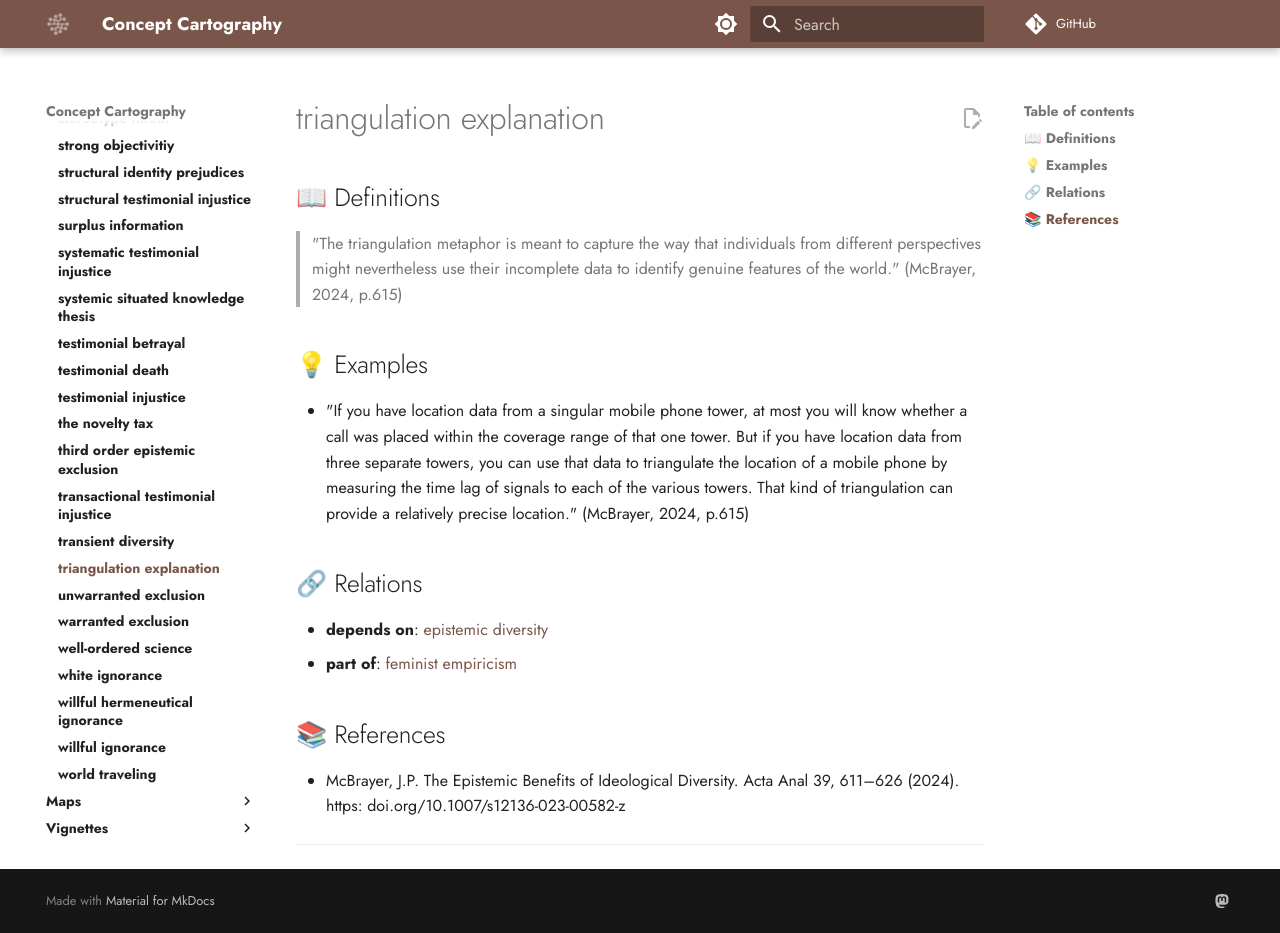
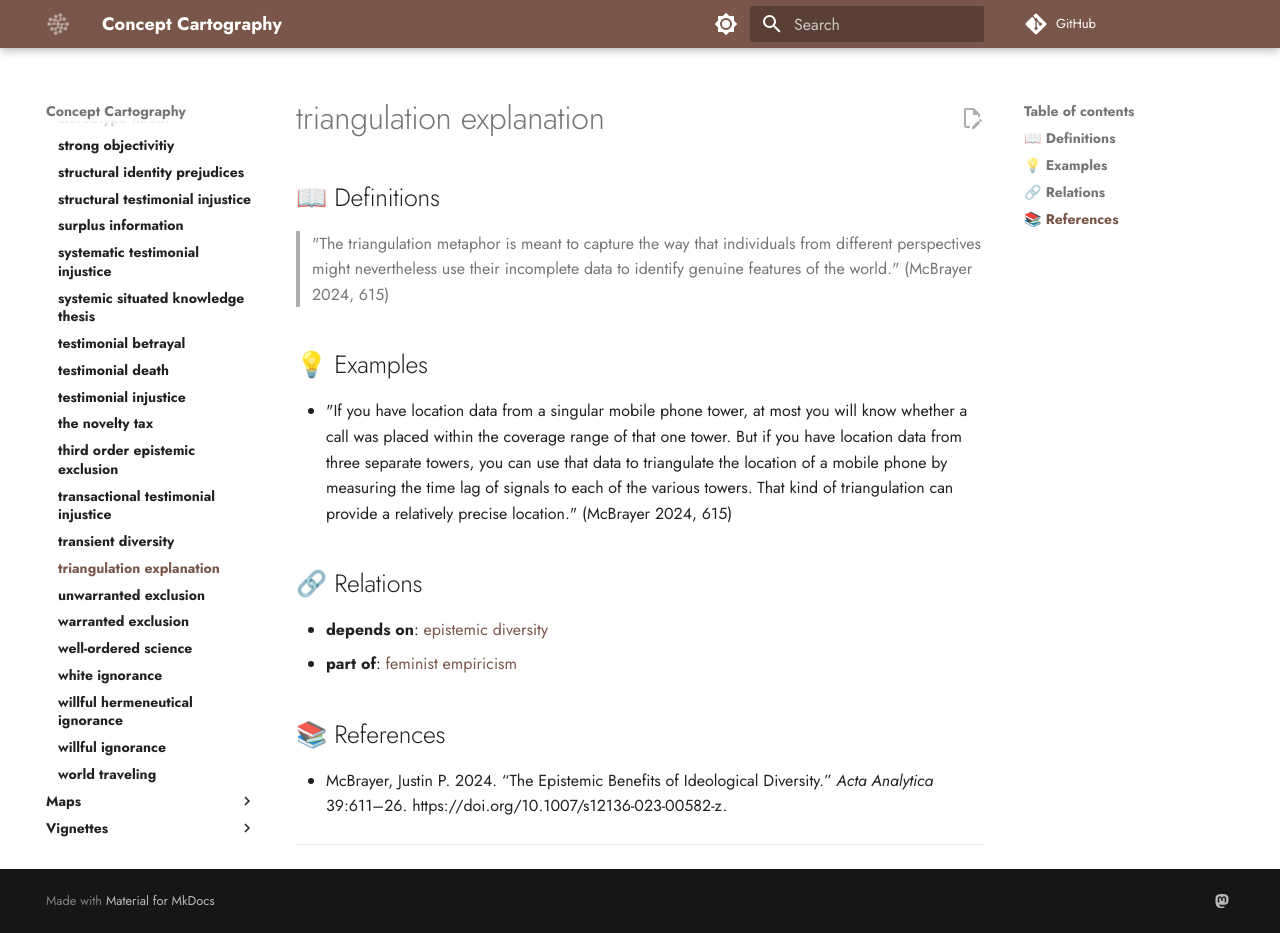
Before and after one commit to conceptcartography/conceptcartography, an MkDocs documentation site: the page built from docs/concepts/triangulation-explanation.md, in a window 1280 px wide and 933 px high. Built offline with MkDocs 1.6.1 and Material for MkDocs 9.7.7, drawn with Linux system fonts in a browser that asks for light colours; comment, search, counter and statistics services are not loaded; the version menu is left out.

Commit message:
Update triangulation-explanation.md

```diff
--- a/docs/concepts/triangulation-explanation.md
+++ b/docs/concepts/triangulation-explanation.md
@@ -2,11 +2,11 @@
 
 ## 📖 Definitions
 
-> "The triangulation metaphor is meant to capture the way that individuals from different perspectives might nevertheless use their incomplete data to identify genuine features of the world." (McBrayer, 2024, p.615)
+> "The triangulation metaphor is meant to capture the way that individuals from different perspectives might nevertheless use their incomplete data to identify genuine features of the world." (McBrayer 2024, 615)
 
 ## 💡 Examples
 
-- "If you have location data from a singular mobile phone tower, at most you will know whether a call was placed within the coverage range of that one tower. But if you have location data from three separate towers, you can use that data to triangulate the location of a mobile phone by measuring the time lag of signals to each of the various towers. That kind of triangulation can provide a relatively precise location." (McBrayer, 2024, p.615)
+- "If you have location data from a singular mobile phone tower, at most you will know whether a call was placed within the coverage range of that one tower. But if you have location data from three separate towers, you can use that data to triangulate the location of a mobile phone by measuring the time lag of signals to each of the various towers. That kind of triangulation can provide a relatively precise location." (McBrayer 2024, 615)
 
 ## 🔗 Relations
 
@@ -15,7 +15,7 @@
 
 ## 📚 References
 
-- McBrayer, J.P. The Epistemic Benefits of Ideological Diversity. Acta Anal 39, 611–626 (2024). https: doi.org/10.1007/s12136-023-00582-z
+- McBrayer, Justin P. 2024. “The Epistemic Benefits of Ideological Diversity.” _Acta Analytica_ 39:611–26. https://doi.org/10.1007/s12136-023-00582-z.
 
 ---
 
```
